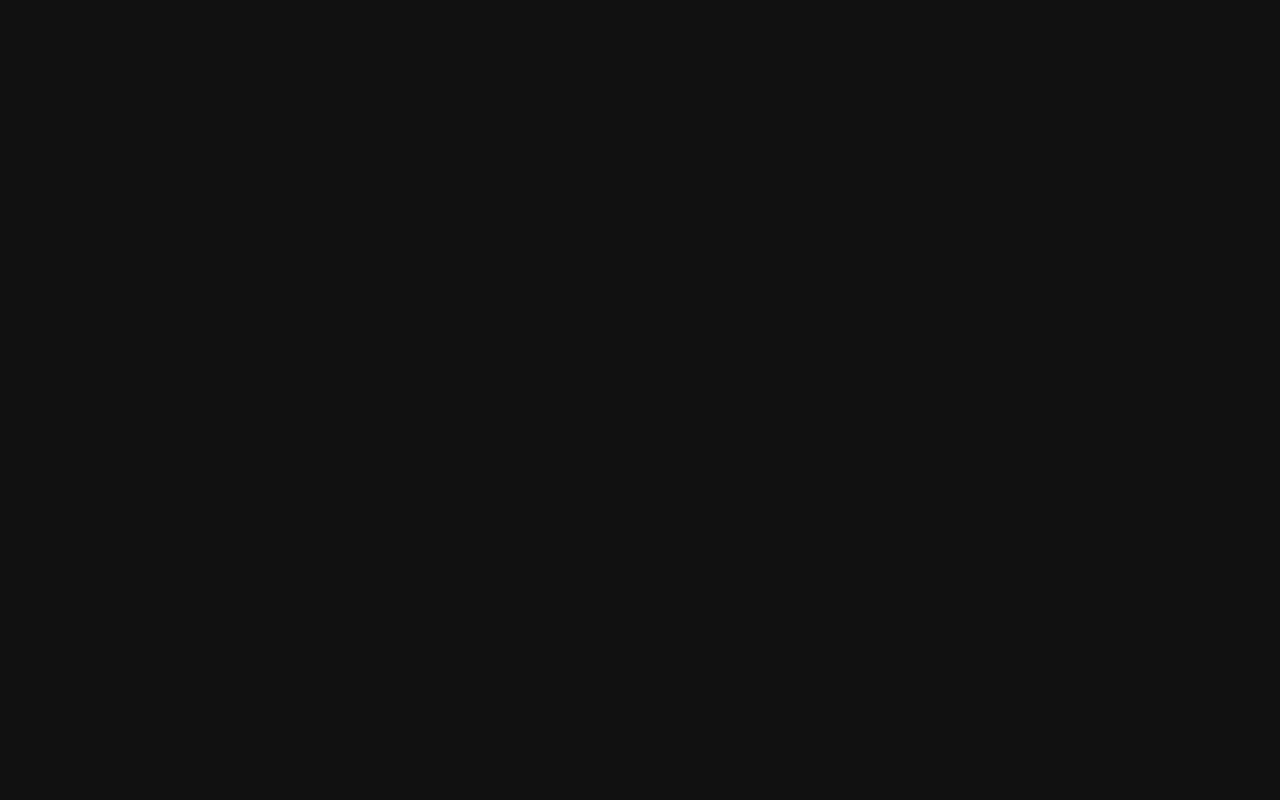
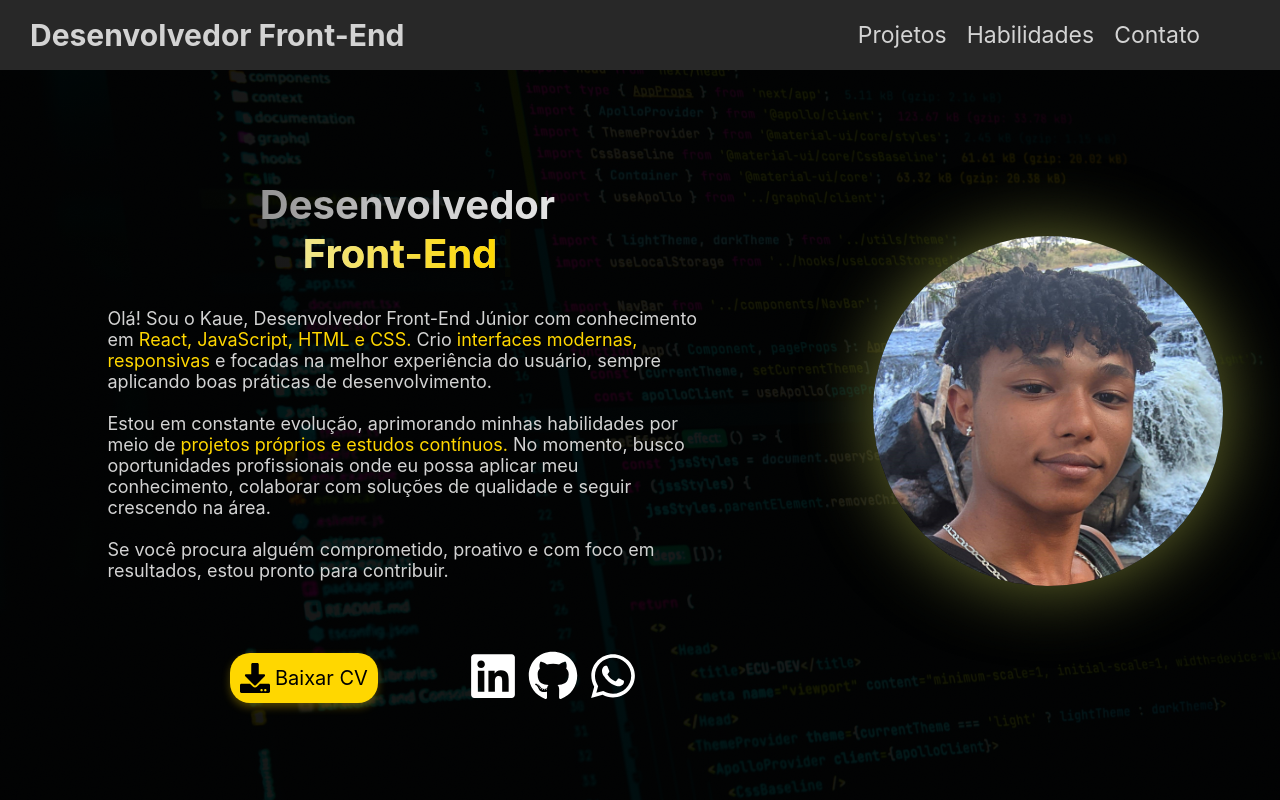
Before and after one commit to Kaue-017/Meu-Portfolio, a React (Vite) app: page / in a window 1280 px wide. Before the commit this address had no page. Built offline with nearby package versions, Linux system fonts and the light colour scheme.

Commit message:
correcting paths

```diff
--- a/package.json
+++ b/package.json
@@ -7,13 +7,10 @@
     "dev": "vite",
     "build": "vite build",
     "lint": "eslint .",
-    "preview": "vite preview",
-    "predeploy": "npm run build",
-    "deploy": "gh-pages -d dist"
+    "preview": "vite preview"
   },
   "dependencies": {
     "@fontsource/inter": "^5.2.6",
-    "gh-pages": "^6.3.0",
     "react": "^19.1.0",
     "react-dom": "^19.1.0",
     "react-hook-form": "^7.60.0",
--- a/src/pages/routes.jsx
+++ b/src/pages/routes.jsx
@@ -7,10 +7,10 @@ import { Contact } from "../components/contact";
 export const AppRoutes = () => (
     <BrowserRouter>
         <Routes>
-            <Route exact path="/Portfolio-Kaue" element={<WhoIAm />} />
-            <Route exact path="/Portfolio-Kaue/projetos" element={<Projects />} />
-            <Route exact path="/Portfolio-Kaue/habilidades" element={<Skills />} />
-            <Route exact path="/Portfolio-Kaue/contato" element={<Contact />} />
+            <Route exact path="/" element={<WhoIAm />} />
+            <Route exact path="/projetos" element={<Projects />} />
+            <Route exact path="/habilidades" element={<Skills />} />
+            <Route exact path="/contato" element={<Contact />} />
         </Routes>
     </BrowserRouter>
 )
```
Also changed, not shown: 1 other file (tests, documents, lock files or other folders).
